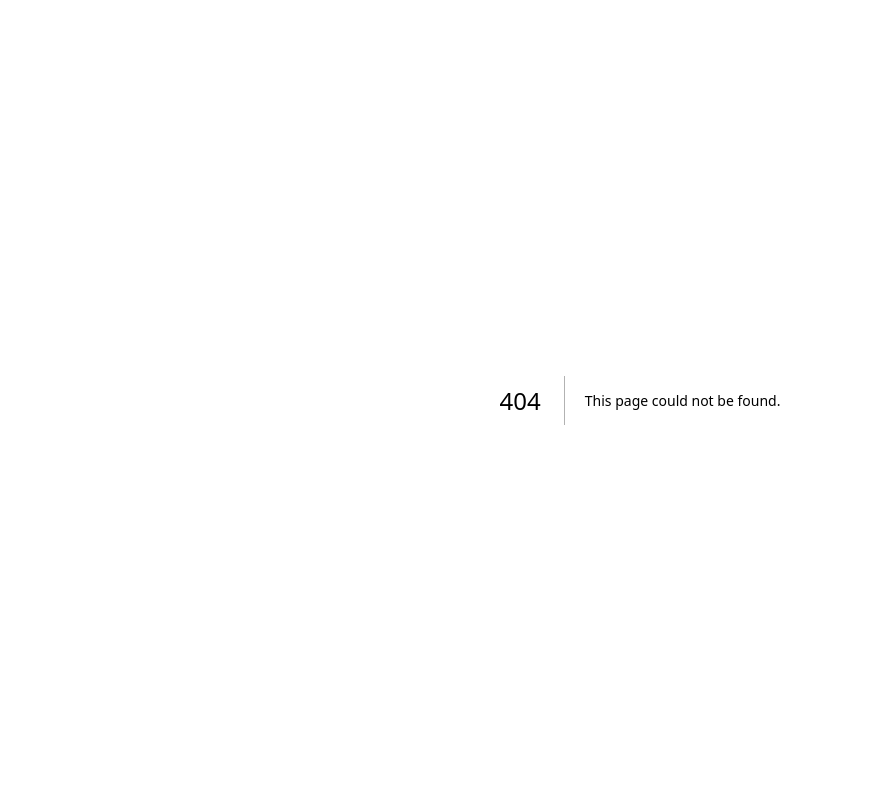
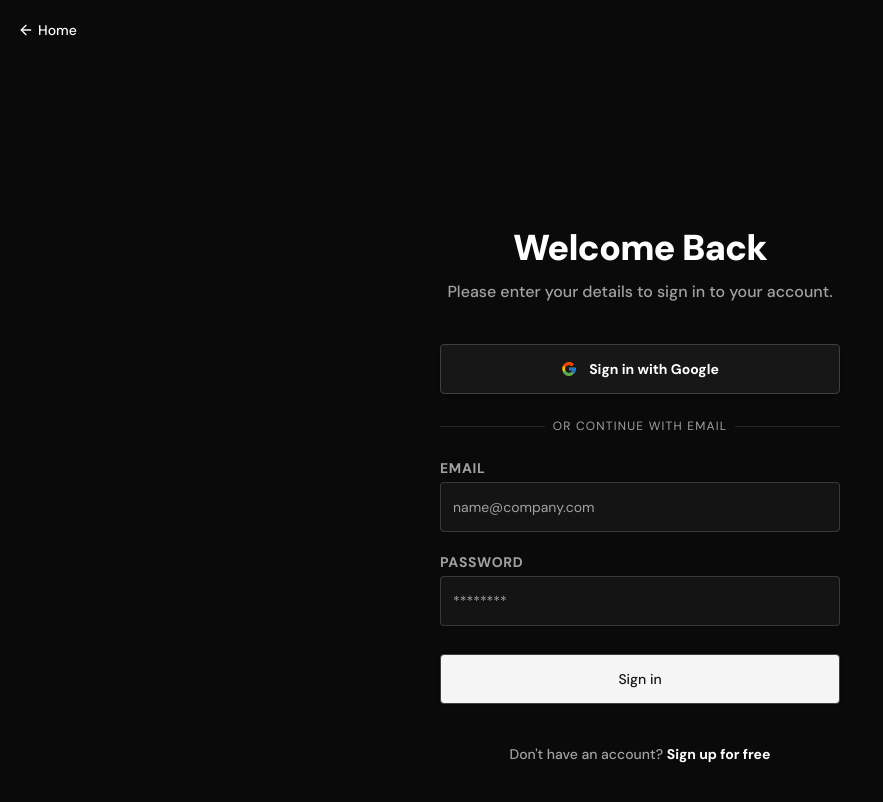
Before and after one commit to gurvirsinghdev/daddypdf.com, a Next.js app: page /sign-in in a window 1280 px wide. Before the commit this address had no page. Shown: the top 802 px of the page, without its empty margins (0-883 px from the left). Built offline with nearby package versions, Linux system fonts and the light colour scheme.

Commit message:
feat(auth): implement ui for sign in page

```diff
--- /dev/null
+++ b/app/(auth)/sign-in/page.tsx
@@ -0,0 +1,100 @@
+"use client";
+
+import { Button } from "@/components/ui/button";
+import { FcGoogle } from "react-icons/fc";
+import Link from "next/link";
+import { Input } from "@/components/ui/input";
+import { ArrowLeftIcon } from "lucide-react";
+
+export default function SignInPage() {
+  return (
+    <main className="grow w-screen h-screen flex flex-col justify-center items-center px-4 sm:px-6 lg:px-8 lg:my-24 my-12">
+      <Link href={"/"}>
+        <Button
+          variant={"ghost"}
+          className="absolute top-3 left-1.5 flex items-center flex-row gap-1 hover:bg-neutral-100 dark:hover:bg-neutral-800/90 transition-all rounded hover:border hover:border-neutral-200 dark:hover:border-neutral-700 cursor-pointer"
+        >
+          <ArrowLeftIcon />
+          <span>Home</span>
+        </Button>
+      </Link>
+      <div className="w-full max-w-[400px] space-y-10">
+        <div className="text-center space-y-3">
+          <h1 className="text-4xl font-black tracking-tight text-neutral-900 dark:text-white">
+            Welcome Back
+          </h1>
+          <p className="text-neutral-500 dark:text-neutral-400 font-medium">
+            Please enter your details to sign in to your account.
+          </p>
+        </div>
+        <div className="space-y-6">
+          <Button
+            variant={"default"}
+            className="w-full flex items-center justify-center gap-3 px-4 py-6 bg-white dark:bg-neutral-900 text-neutral-700 dark:text-white rounded border border-neutral-200 dark:border-neutral-700 hover:bg-neutral-50 dark:hover:bg-neutral-800/90 transition-all shadow-sm text-sm font-bold cursor-pointer"
+          >
+            <FcGoogle />
+            <span>Sign in with Google</span>
+          </Button>
+          <div className="relative">
+            <div className="absolute inset-0 items-center flex">
+              <div className="w-full border-t border-neutral-200 dark:border-neutral-800"></div>
+            </div>
+            <div className="relative flex items-center justify-center text-xs uppercase tracking-widest">
+              <span className="px-2 text-neutral-400 bg-background">
+                Or continue with email
+              </span>
+            </div>
+          </div>
+          <form className="space-y-5" onSubmit={(e) => e.preventDefault()}>
+            <div className="space-y-1">
+              <label
+                htmlFor="email"
+                className="block text-sm font-bold uppercase tracking-wider text-neutral-500 dark:text-neutral-400"
+              >
+                Email
+              </label>
+              <Input
+                id="email"
+                type="email"
+                placeholder="name@company.com"
+                className="rounded py-6"
+              />
+            </div>
+            <div className="space-y-1">
+              <label
+                htmlFor="password"
+                className="block text-sm font-bold uppercase tracking-wider text-neutral-500 dark:text-neutral-400"
+              >
+                Password
+              </label>
+              <Input
+                id="password"
+                type="password"
+                placeholder="********"
+                className="rounded py-6"
+              />
+            </div>
+            <div className="pt-2">
+              <Button
+                type="submit"
+                className="w-full flex items-center justify-center gap-3 px-4 py-6 bg-neutral-900 dark:bg-neutral-100 text-white dark:text-neutral-900 rounded border border-neutral-200 dark:border-neutral-700 hover:bg-neutral-900/90 dark:hover:bg-neutral-100/90 transition-all shadow-sm text-sm cursor-pointer"
+              >
+                Sign in
+              </Button>
+            </div>
+          </form>
+        </div>
+        <p className="text-center text-sm text-neutral-500 dark:text-neutral-400 font-medium">
+          <span>Don&apos;t have an account?</span>
+          &nbsp;
+          <Link
+            href={"/sign-up"}
+            className="font-bold text-neutral-900 dark:text-white hover:underline decoration-2 underline-offset-4"
+          >
+            Sign up for free
+          </Link>
+        </p>
+      </div>
+    </main>
+  );
+}
--- a/app/globals.css
+++ b/app/globals.css
@@ -122,6 +122,6 @@
     scroll-behavior: smooth !important;
   }
   body {
-    @apply bg-background text-foreground;
+    @apply bg-background text-foreground overflow-x-hidden;
   }
 }
--- a/app/layout.tsx
+++ b/app/layout.tsx
@@ -55,9 +55,7 @@ export default function RootLayout({
 }>) {
   return (
     <html lang="en">
-      <body className={`${dmSans.className} antialiased bg-background dark`}>
-        {children}
-      </body>
+      <body className={`${dmSans.className} antialiased dark`}>{children}</body>
     </html>
   );
 }
--- a/package.json
+++ b/package.json
@@ -25,6 +25,7 @@
     "react-day-picker": "^9.13.2",
     "react-dom": "19.2.3",
     "react-hook-form": "^7.71.1",
+    "react-icons": "^5.5.0",
     "react-resizable-panels": "^4",
     "recharts": "2.15.4",
     "sonner": "^2.0.7",
```
Also changed, not shown: 1 other file (tests, documents, lock files or other folders).
